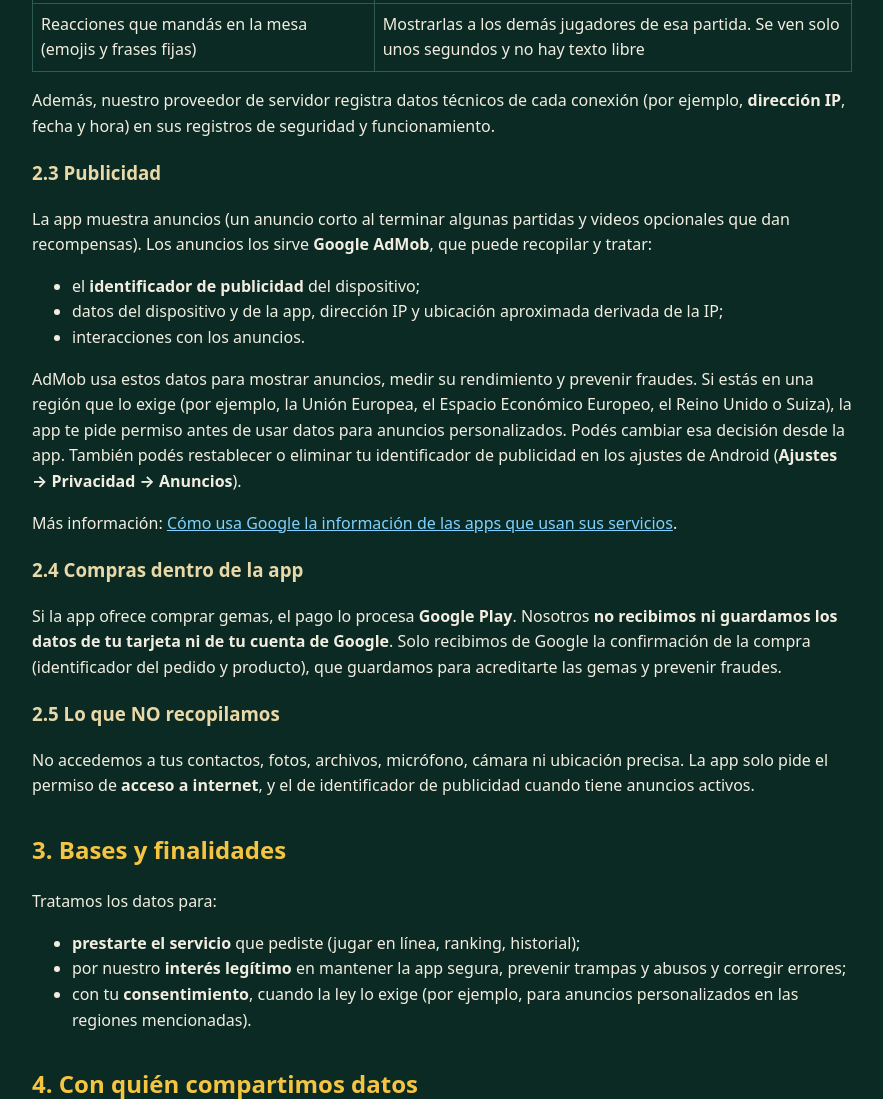
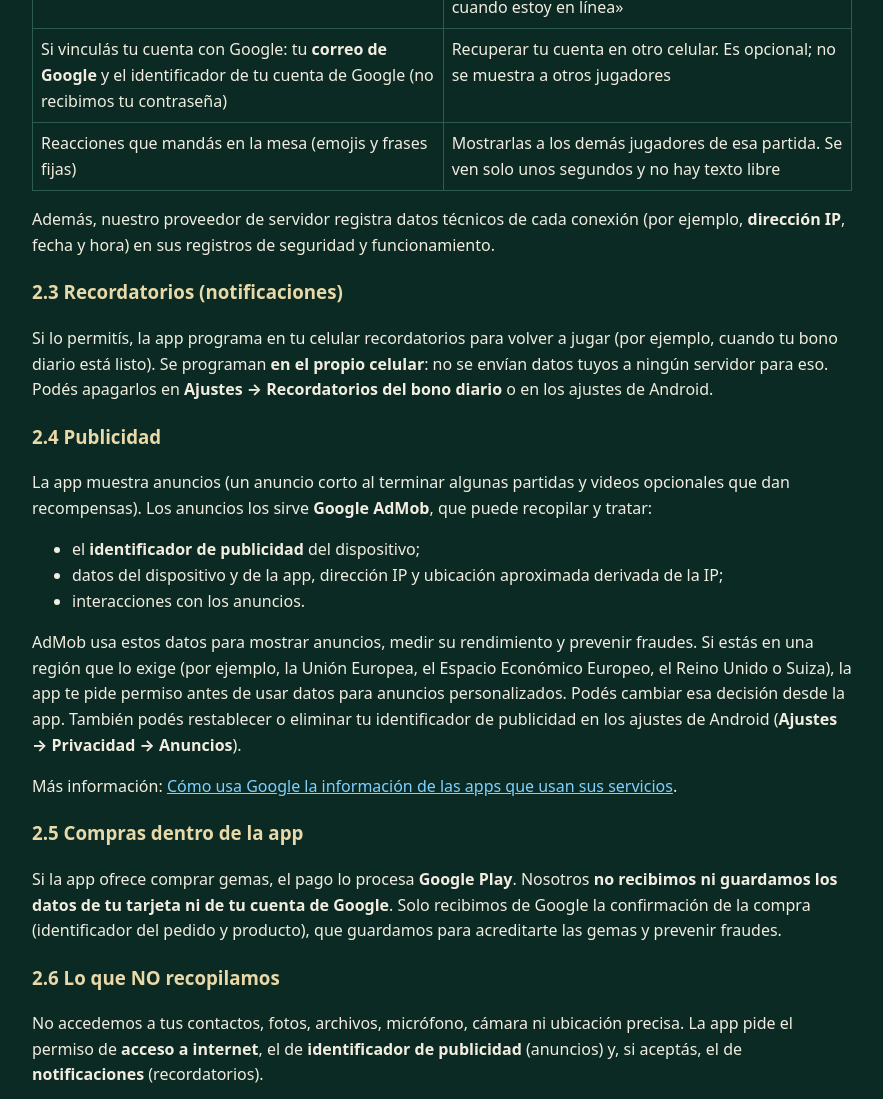
Before and after one commit to rofystudios/rofystudios.github.io, a plain HTML site: page rummiando/privacidad.html in a window 1280 px wide. Shown: the part 1459-2558 px from the top of the page, without its empty margins (198-1081 px from the left). Drawn offline with Linux system fonts and the light colour scheme.

Commit message:
Privacidad: vincular con Google y recordatorios
Co-Authored-By: Claude Opus 5.5 <noreply@anthropic.com>
Claude-Session: https://claude.ai/code/session_01X3Rn7WzJ4F4WuuNpDsEGPi

```diff
--- a/rummiando/privacidad.html
+++ b/rummiando/privacidad.html
@@ -17,12 +17,12 @@
 <body><header><a href="index.html">Rummiando</a>
 <nav><a href="privacidad.html">Privacidad</a><a href="terminos.html">Términos</a><a href="borrar-cuenta.html">Borrar cuenta</a></nav></header>
 <main><h1>Política de privacidad de Rummiando</h1>
-<p><strong>Última actualización:</strong> 18 de noviembre de 2026</p>
+<p><strong>Última actualización:</strong> 19 de noviembre de 2026</p>
 <p>Esta política explica qué datos trata la app <strong>Rummiando</strong> (en adelante, «la app»), para qué, con quién se comparten y cómo podés borrarlos. La app la desarrolla y publica <strong>Rofy Studios</strong>, con domicilio en Paraguay (en adelante, «nosotros»).</p>
 <p>Contacto para cualquier consulta sobre privacidad: <strong>rofystudios@gmail.com</strong></p>
 <h2>1. Resumen</h2>
 <ul>
-<li>No pedimos tu nombre real, correo, teléfono ni contraseña. Tu cuenta es <strong>anónima</strong>.</li>
+<li>No pedimos tu nombre real, correo, teléfono ni contraseña. Tu cuenta es <strong>anónima</strong>, salvo que elijas <strong>vincularla con Google</strong> para no perderla al cambiar de celular.</li>
 <li>Guardamos solo lo necesario para que puedas jugar en línea: un identificador anónimo, tu nombre de jugador, tu ranking, tus gemas y los datos de las partidas.</li>
 <li><strong>No vendemos tus datos.</strong></li>
 <li>Podés <strong>borrar tu cuenta y todos tus datos</strong> cuando quieras desde <strong>Ajustes → Borrar mi cuenta y mis datos</strong>, o pidiéndolo por correo (ver la sección 8).</li>
@@ -70,13 +70,19 @@
 <td>Mostrarles a tus amigos cuándo estás conectado. Podés ocultarlo en <strong>Amigos</strong> o <strong>Ajustes</strong> con «Mostrar cuando estoy en línea»</td>
 </tr>
 <tr>
+<td>Si vinculás tu cuenta con Google: tu <strong>correo de Google</strong> y el identificador de tu cuenta de Google (no recibimos tu contraseña)</td>
+<td>Recuperar tu cuenta en otro celular. Es opcional; no se muestra a otros jugadores</td>
+</tr>
+<tr>
 <td>Reacciones que mandás en la mesa (emojis y frases fijas)</td>
 <td>Mostrarlas a los demás jugadores de esa partida. Se ven solo unos segundos y no hay texto libre</td>
 </tr>
 </tbody>
 </table>
 <p>Además, nuestro proveedor de servidor registra datos técnicos de cada conexión (por ejemplo, <strong>dirección IP</strong>, fecha y hora) en sus registros de seguridad y funcionamiento.</p>
-<h3>2.3 Publicidad</h3>
+<h3>2.3 Recordatorios (notificaciones)</h3>
+<p>Si lo permitís, la app programa en tu celular recordatorios para volver a jugar (por ejemplo, cuando tu bono diario está listo). Se programan <strong>en el propio celular</strong>: no se envían datos tuyos a ningún servidor para eso. Podés apagarlos en <strong>Ajustes → Recordatorios del bono diario</strong> o en los ajustes de Android.</p>
+<h3>2.4 Publicidad</h3>
 <p>La app muestra anuncios (un anuncio corto al terminar algunas partidas y videos opcionales que dan recompensas). Los anuncios los sirve <strong>Google AdMob</strong>, que puede recopilar y tratar:</p>
 <ul>
 <li>el <strong>identificador de publicidad</strong> del dispositivo;</li>
@@ -85,10 +91,10 @@
 </ul>
 <p>AdMob usa estos datos para mostrar anuncios, medir su rendimiento y prevenir fraudes. Si estás en una región que lo exige (por ejemplo, la Unión Europea, el Espacio Económico Europeo, el Reino Unido o Suiza), la app te pide permiso antes de usar datos para anuncios personalizados. Podés cambiar esa decisión desde la app. También podés restablecer o eliminar tu identificador de publicidad en los ajustes de Android (<strong>Ajustes → Privacidad → Anuncios</strong>).</p>
 <p>Más información: <a href="https://policies.google.com/technologies/partner-sites">Cómo usa Google la información de las apps que usan sus servicios</a>.</p>
-<h3>2.4 Compras dentro de la app</h3>
+<h3>2.5 Compras dentro de la app</h3>
 <p>Si la app ofrece comprar gemas, el pago lo procesa <strong>Google Play</strong>. Nosotros <strong>no recibimos ni guardamos los datos de tu tarjeta ni de tu cuenta de Google</strong>. Solo recibimos de Google la confirmación de la compra (identificador del pedido y producto), que guardamos para acreditarte las gemas y prevenir fraudes.</p>
-<h3>2.5 Lo que NO recopilamos</h3>
-<p>No accedemos a tus contactos, fotos, archivos, micrófono, cámara ni ubicación precisa. La app solo pide el permiso de <strong>acceso a internet</strong>, y el de identificador de publicidad cuando tiene anuncios activos.</p>
+<h3>2.6 Lo que NO recopilamos</h3>
+<p>No accedemos a tus contactos, fotos, archivos, micrófono, cámara ni ubicación precisa. La app pide el permiso de <strong>acceso a internet</strong>, el de <strong>identificador de publicidad</strong> (anuncios) y, si aceptás, el de <strong>notificaciones</strong> (recordatorios).</p>
 <h2>3. Bases y finalidades</h2>
 <p>Tratamos los datos para:</p>
 <ul>
```
Also changed, not shown: rummiando/terminos.html (+1 -1 lines).
